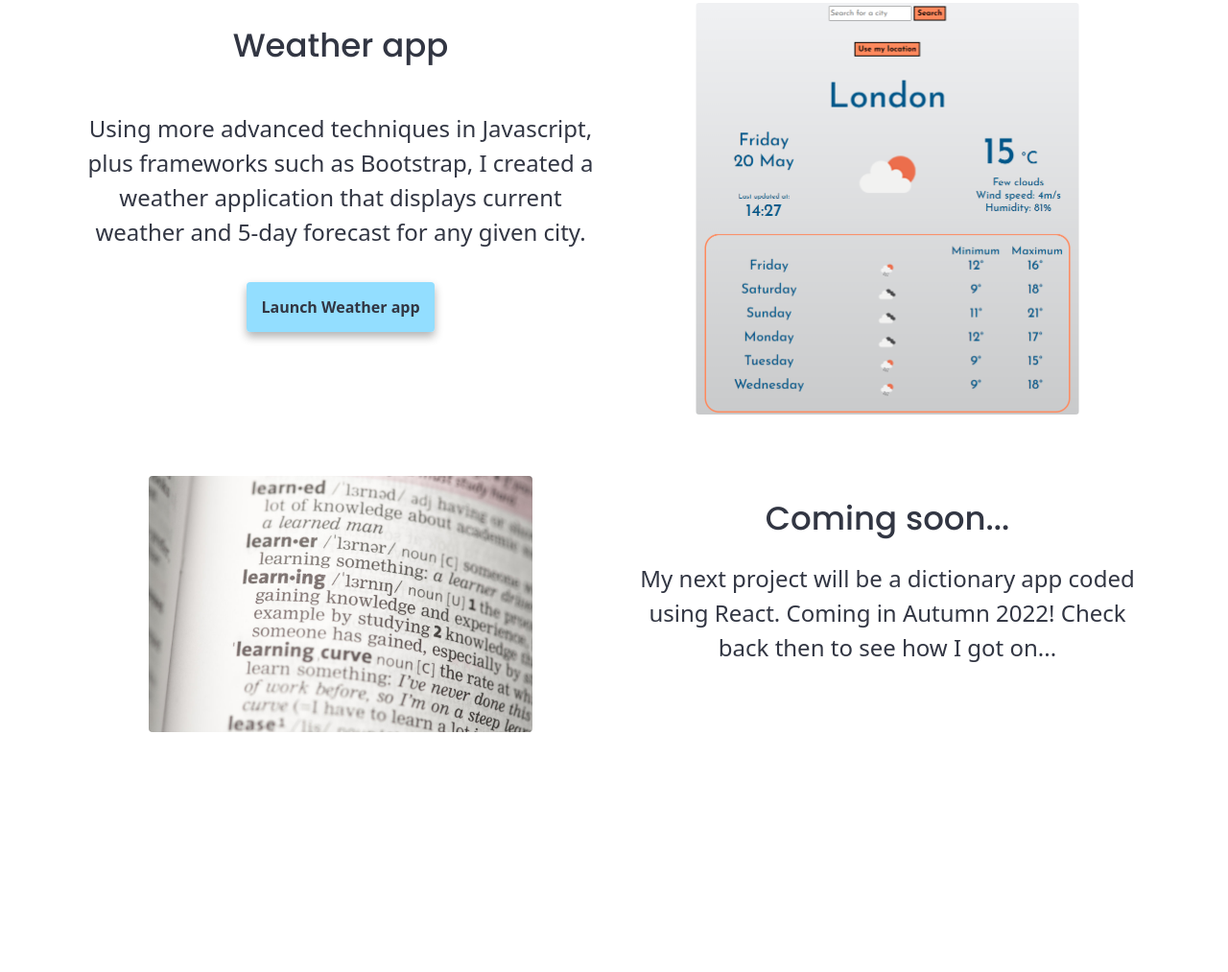
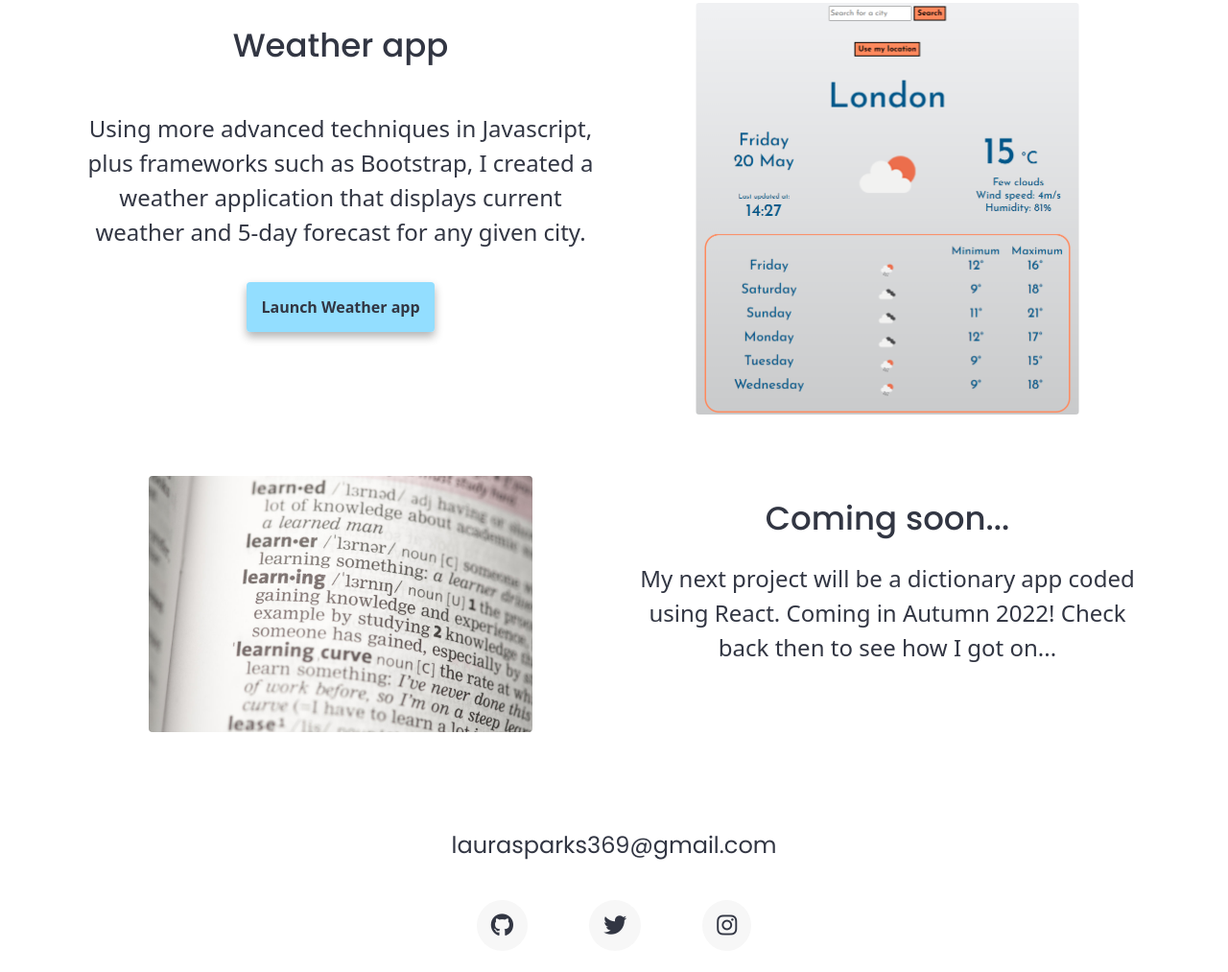
Before and after one commit to LaBren90/Portfolio-project, a plain HTML site: page index.html in a window 1280 px wide. Shown: the part 1258-2271 px from the top of the page at 96% size. Before the commit the page ends 2121 px from the top, so only its background shows below. Drawn offline with nearby package versions, Linux system fonts and the light colour scheme.

Commit message:
contact & social links of footer created

```diff
--- a/index.html
+++ b/index.html
@@ -124,5 +124,21 @@
         </div>
       </div>
     </div>
+    <footer class="text-center">
+      <a href="mailto:laurasparks369@gmail.com" class="mt-5 pb-5"
+        >laurasparks369@gmail.com</a
+      >
+      <div class="social-links my-5">
+        <a href="https://github.com/LaBren90?tab=repositories" target="_blank"
+          ><i class="fa-brands fa-github"></i
+        ></a>
+        <a href="https://www.twitter.com/Laura_A_Brennan" target="_blank"
+          ><i class="fa-brands fa-twitter"></i
+        ></a>
+        <a href="https://www.instagram.com/lsparks369/" target="_blank"
+          ><i class="fa-brands fa-instagram"></i
+        ></a>
+      </div>
+    </footer>
   </body>
 </html>
--- a/src/style.css
+++ b/src/style.css
@@ -123,6 +123,32 @@ p {
   text-decoration: none;
   color: #323643;
 }
+
+footer a {
+  font-family: "Poppins", sans-serif;
+  text-decoration: none;
+  color: #323643;
+  font-size: 24px;
+  padding: 10px;
+  margin: 40px;
+  transition: all 100ms ease-in-out;
+}
+
+footer a:hover {
+  color: #93deff;
+}
+
+footer .social-links a {
+  margin: 30px;
+  padding: 10px 15px;
+  border-radius: 50%;
+  background-color: #f7f7f7;
+  transition: all 100ms ease-in-out;
+}
+footer .social-links a:hover {
+  color: #93deff;
+}
+
 @media (max-width: 576px) {
   .hero h2 {
     padding-top: 50px;
```
